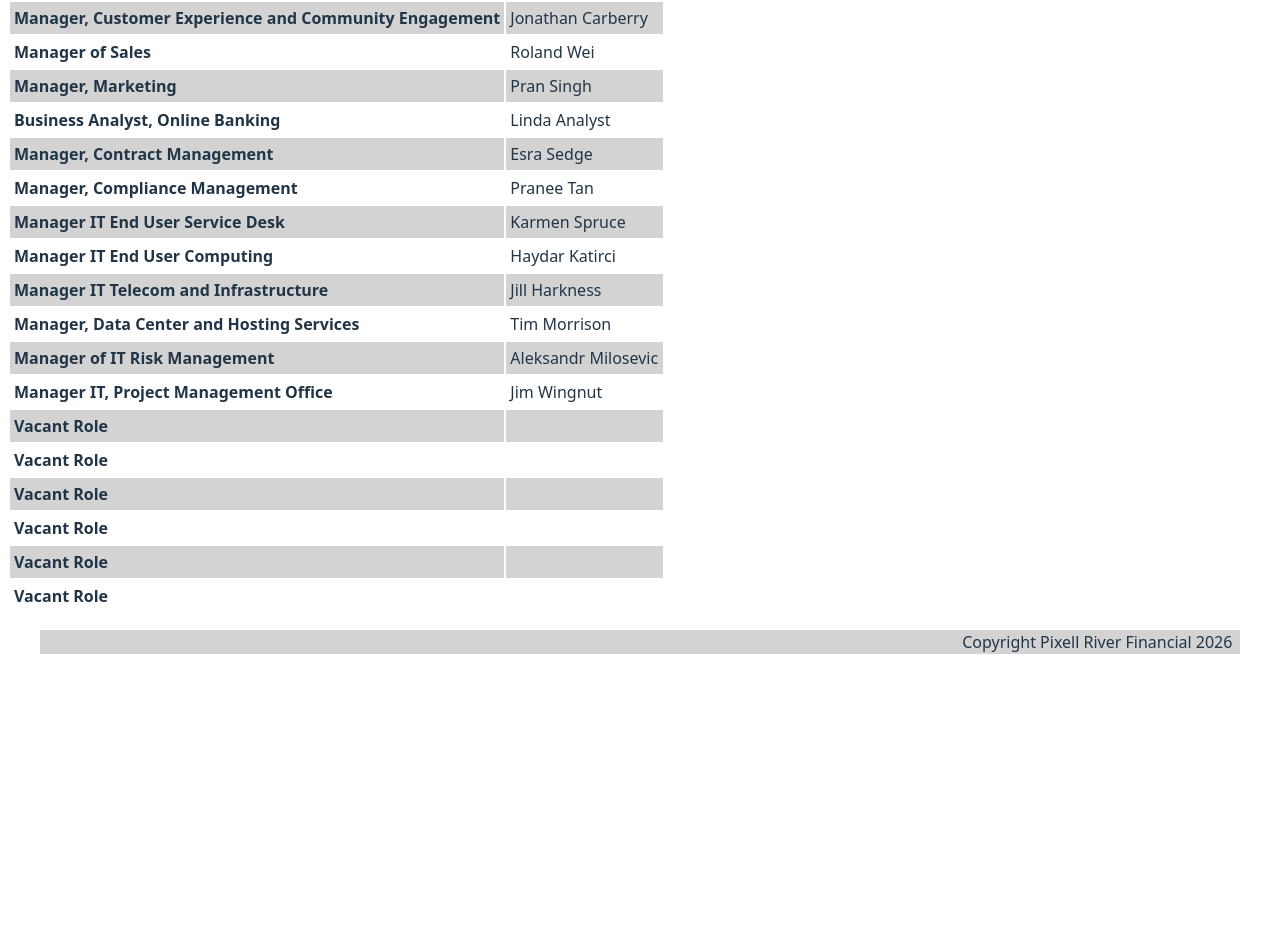
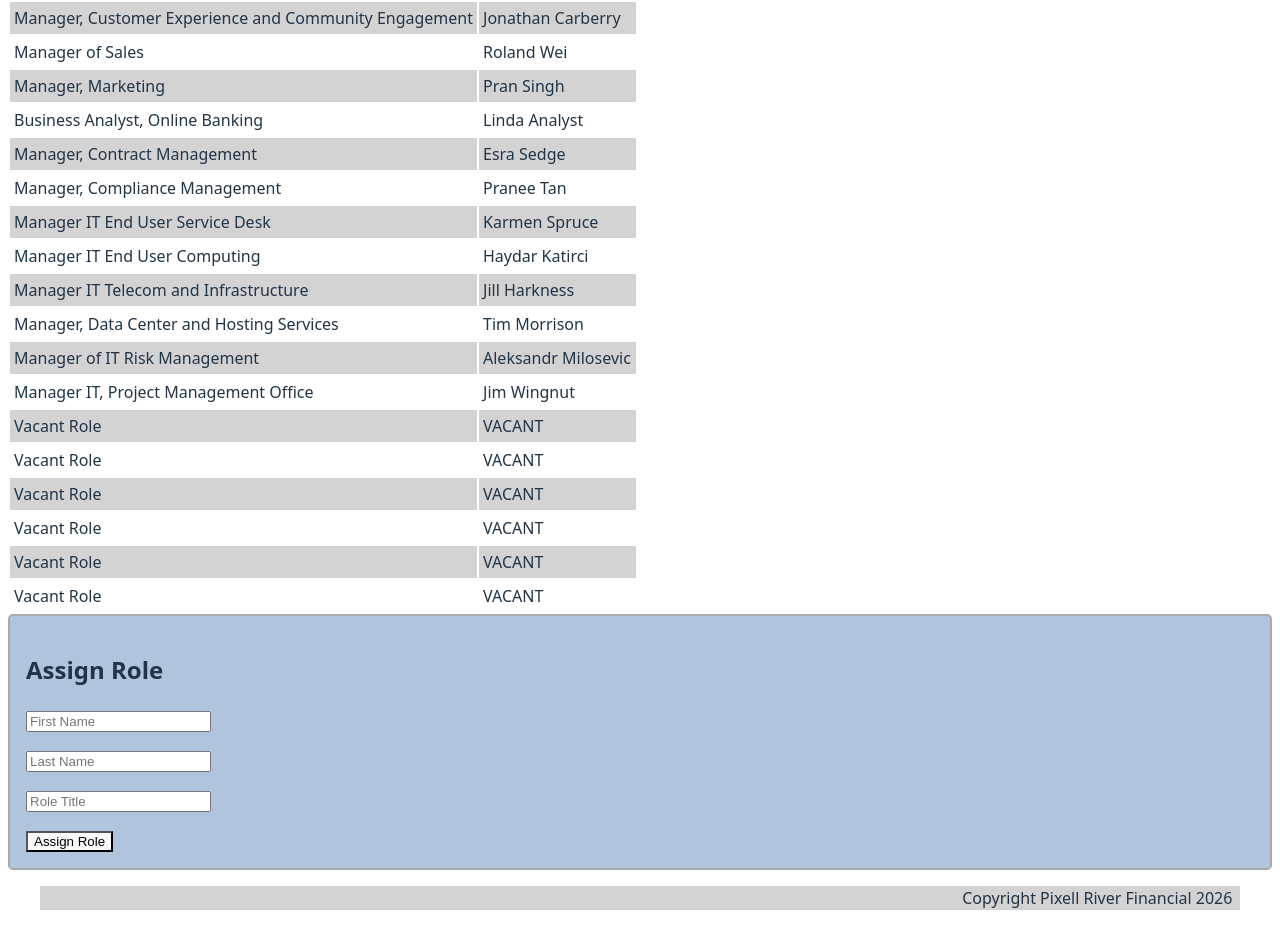
Before and after one commit to jguese3/fs_labs, a React (Vite) app: page /organization in a window 1280 px wide. Shown: the part 1155-2089 px from the top of the page. Before the commit the page ends 1833 px from the top, so only its background shows below. Built offline with nearby package versions, Linux system fonts and the light colour scheme; what guid-typescript would draw is missing.

Commit message:
refactored organization component

```diff
--- a/src/components/features/organization/Organization.tsx
+++ b/src/components/features/organization/Organization.tsx
@@ -1,26 +1,113 @@
-import { roleData } from "../../../data/roles";
+import { useState } from "react";
 import styles from "../Features.module.css";
 
+import { useFormInput } from "../../../hooks/useFormInput";
+import { organizationRepo } from "../../../repository/organizationRepo";
+import { organizationService } from "../../../services/organizationService";
+
 export function Organization() {
-    return(<>
+
+    const [roles, setRoles] =
+        useState(organizationRepo.getRoles());
+
+    const firstName = useFormInput();
+    const lastName = useFormInput();
+    const role = useFormInput();
+
+    const handleSubmit = () => {
+
+        const result =
+            organizationService.createAssignment(
+                firstName.inputValue,
+                lastName.inputValue,
+                role.inputValue
+            );
+
+        firstName.setMessages(result.firstNameErrors ?? []);
+        role.setMessages(result.roleErrors ?? []);
+
+        if (!result.success) return;
+
+        setRoles([...organizationRepo.getRoles()]);
+
+        firstName.setInputValue("");
+        lastName.setInputValue("");
+        role.setInputValue("");
+    };
+
+    return (
+        <>
             <section>
                 <h1>Leadership and Management</h1>
+
                 <table className={styles.table}>
                     <tbody>
-                {roleData.map(r => {
-                    return(
+                        {roles.map(r => (
                             <tr key={r.id}>
-                        <td className={styles.roleName}>
-                            {r.title}
-                        </td>
+                                <td>{r.title}</td>
                                 <td>
-                            {r.employee?.firstName} {r.employee?.lastName}
+                                    {r.employee
+                                        ? `${r.employee.firstName} ${r.employee.lastName}`
+                                        : "VACANT"}
                                 </td>
                             </tr>
-                )}
-            )}
+                        ))}
                     </tbody>
                 </table>
             </section>
-    </>);
+
+            <section className={styles.input}>
+                <h2>Assign Role</h2>
+
+                <form onSubmit={e => {
+                    e.preventDefault();
+                    handleSubmit();
+                }}>
+                    <div>
+                        <input
+                            placeholder="First Name"
+                            value={firstName.inputValue}
+                            onChange={e =>
+                                firstName.setInputValue(e.target.value)
                             }
+                        />
+                        {firstName.messages.map(m => (
+                            <p className={styles.error} key={m}>
+                                {m}
+                            </p>
+                        ))}
+                    </div>
+
+                    <div>
+                        <input
+                            placeholder="Last Name"
+                            value={lastName.inputValue}
+                            onChange={e =>
+                                lastName.setInputValue(e.target.value)
+                            }
+                        />
+                    </div>
+
+                    <div>
+                        <input
+                            placeholder="Role Title"
+                            value={role.inputValue}
+                            onChange={e =>
+                                role.setInputValue(e.target.value)
+                            }
+                        />
+                        {role.messages.map(m => (
+                            <p className={styles.error} key={m}>
+                                {m}
+                            </p>
+                        ))}
+                    </div>
+
+                    <button type="submit">
+                        Assign Role
+                    </button>
+                </form>
+            </section>
+        </>
+    );
+}
```
Lines whose indentation alone changed are shown as unchanged.
